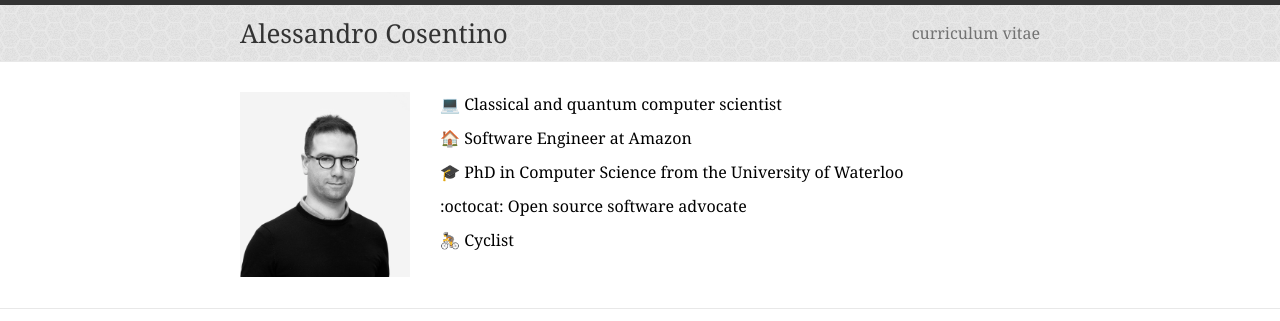
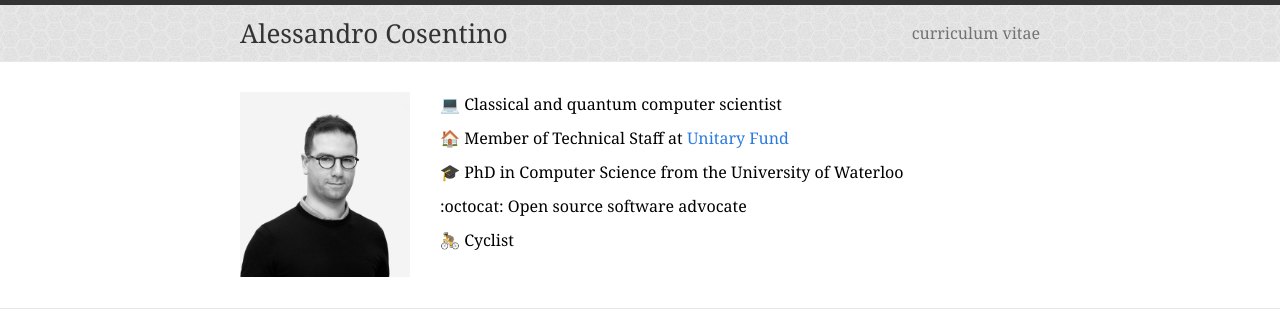
Before and after one commit to cosenal/cosenal.github.io, a Jekyll site: the page built from index.html, in a window 1280 px wide. Shown: the top 321 px of the page. Built offline with Jekyll 4.4.1, drawn with Linux system fonts in a browser that asks for light colours; nearby versions of some CDN libraries; emoji names are drawn with the system emoji font; the list of posts is cut into pages by our own code.

Commit message:
update workplace

```diff
--- a/index.html
+++ b/index.html
@@ -12,7 +12,7 @@ layout: default
     </div>
     <div id="intro-right">
       <p>:computer: Classical and quantum computer scientist</p>
-      <p>:house: Software Engineer</span> at Amazon</p>
+      <p>:house: Member of Technical Staff at <a href="https://unitary.fund/">Unitary Fund</a></p>
       <p>:mortar_board: PhD in Computer Science from the University of Waterloo</p>
       <p>:octocat: Open source software advocate</p>
       <p>:bicyclist: Cyclist</p>
```
